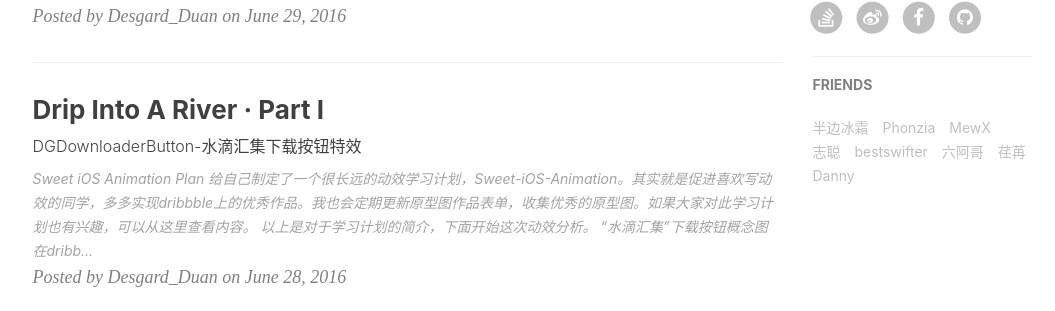
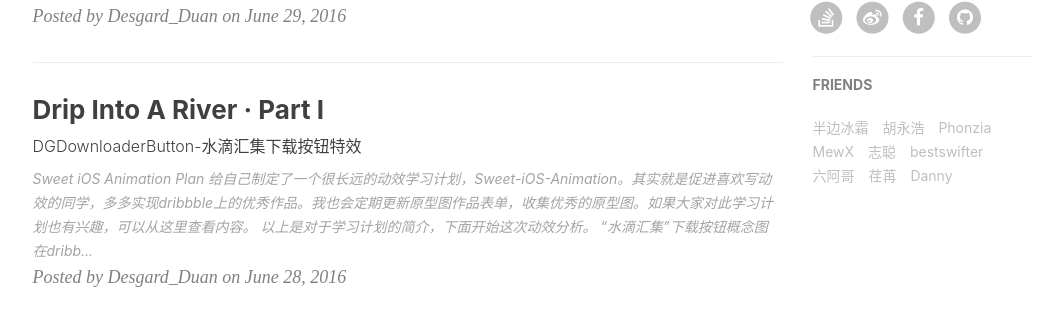
Before and after one commit to Desgard/desgard.github.com, a Jekyll site: the page built from index.html, in a window 1280 px wide and 900 px high, scrolled down 757 px. Shown: the part 141-452 px from the top of the window, without its empty margins (135-1190 px from the left). Built offline with Jekyll 4.4.1, drawn with Linux system fonts in a browser that asks for light colours; nearby versions of some CDN libraries; the list of posts is cut into pages by our own code; comment, search, counter and statistics services are not loaded.

```diff
--- a/_config.yml
+++ b/_config.yml
@@ -84,7 +84,10 @@ featured-condition-size: 1              # A tag will be featured if the size of
 friends: [
     {
         title: "半边冰霜",
-        href: "https://halfrost.github.io/"
+        href "https://halfrost.github.io/"
+    },{
+        title: "胡永浩",
+        href: "http://yonghaowu.github.io/"
     },{
         title: "Phonzia",
         href: "http://phonzia.com/"
```
